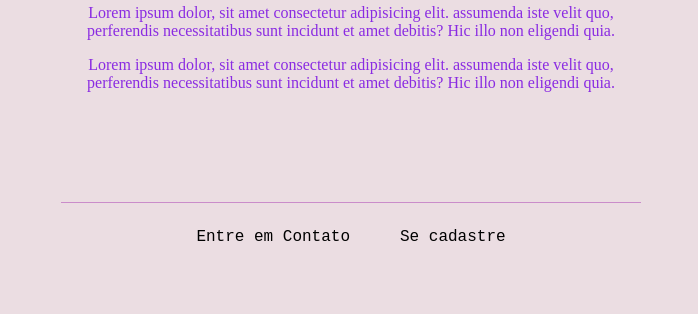
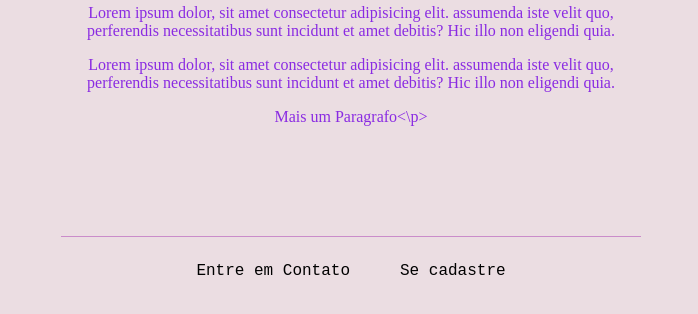
Before and after one commit to soaresronan9012/projeto01RS, a plain HTML site: page index.html in a window 1280 px wide. Shown: the part 382-696 px from the top of the page, without its empty margins (289-987 px from the left). Drawn offline with Linux system fonts and the light colour scheme.

Commit message:
Atualizar o index.html

```diff
--- a/index.html
+++ b/index.html
@@ -17,7 +17,7 @@
 
         <p>Lorem ipsum dolor, sit amet consectetur adipisicing elit. assumenda iste velit quo, <br>perferendis necessitatibus sunt incidunt et amet debitis? Hic illo non eligendi quia.</p>
         <p>Lorem ipsum dolor, sit amet consectetur adipisicing elit. assumenda iste velit quo, <br>perferendis necessitatibus sunt incidunt et amet debitis? Hic illo non eligendi quia.</p>
-
+        <p>Mais um Paragrafo<\p>
     </div>
 
     <div class="line"></div>
```
